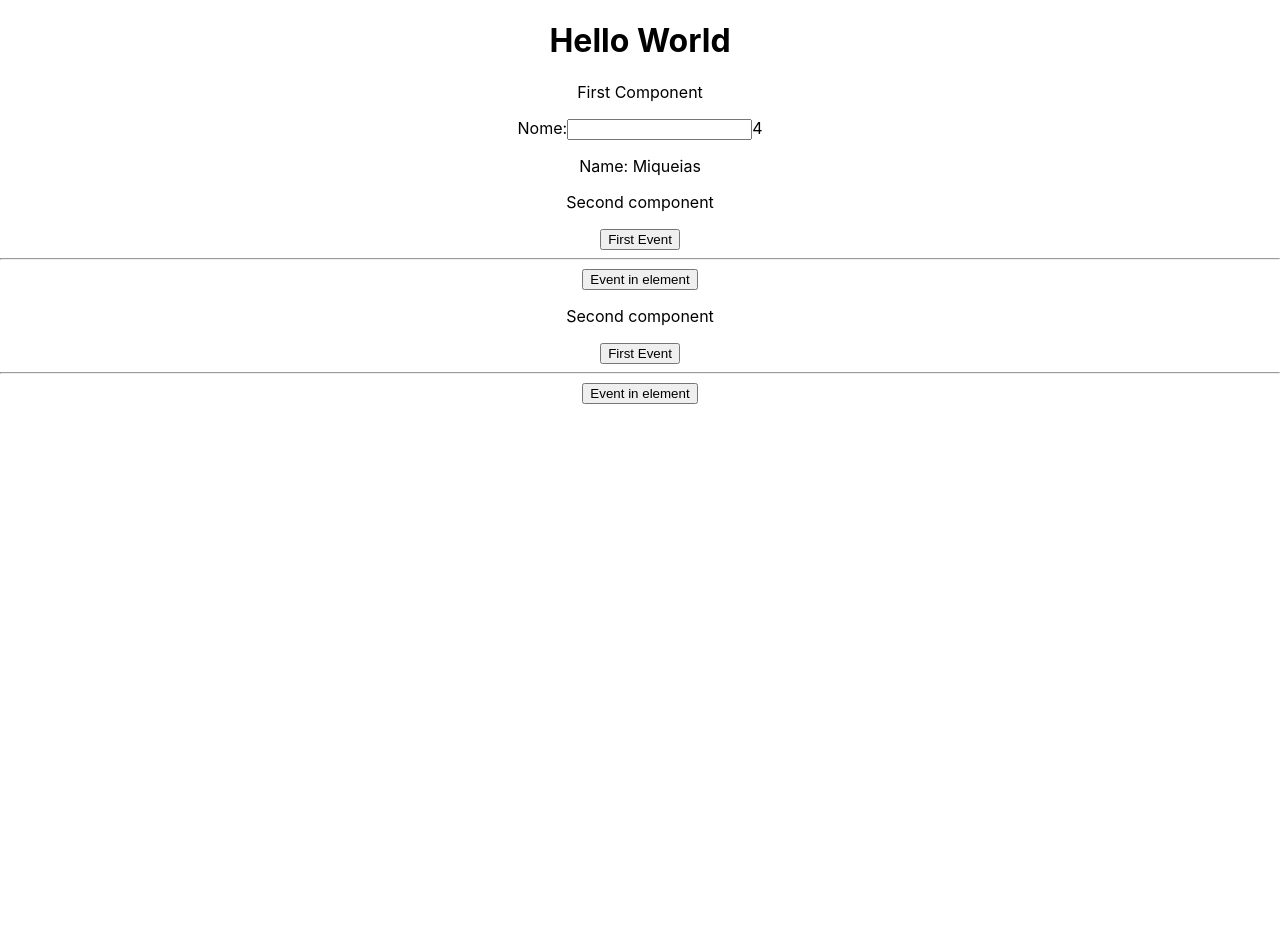
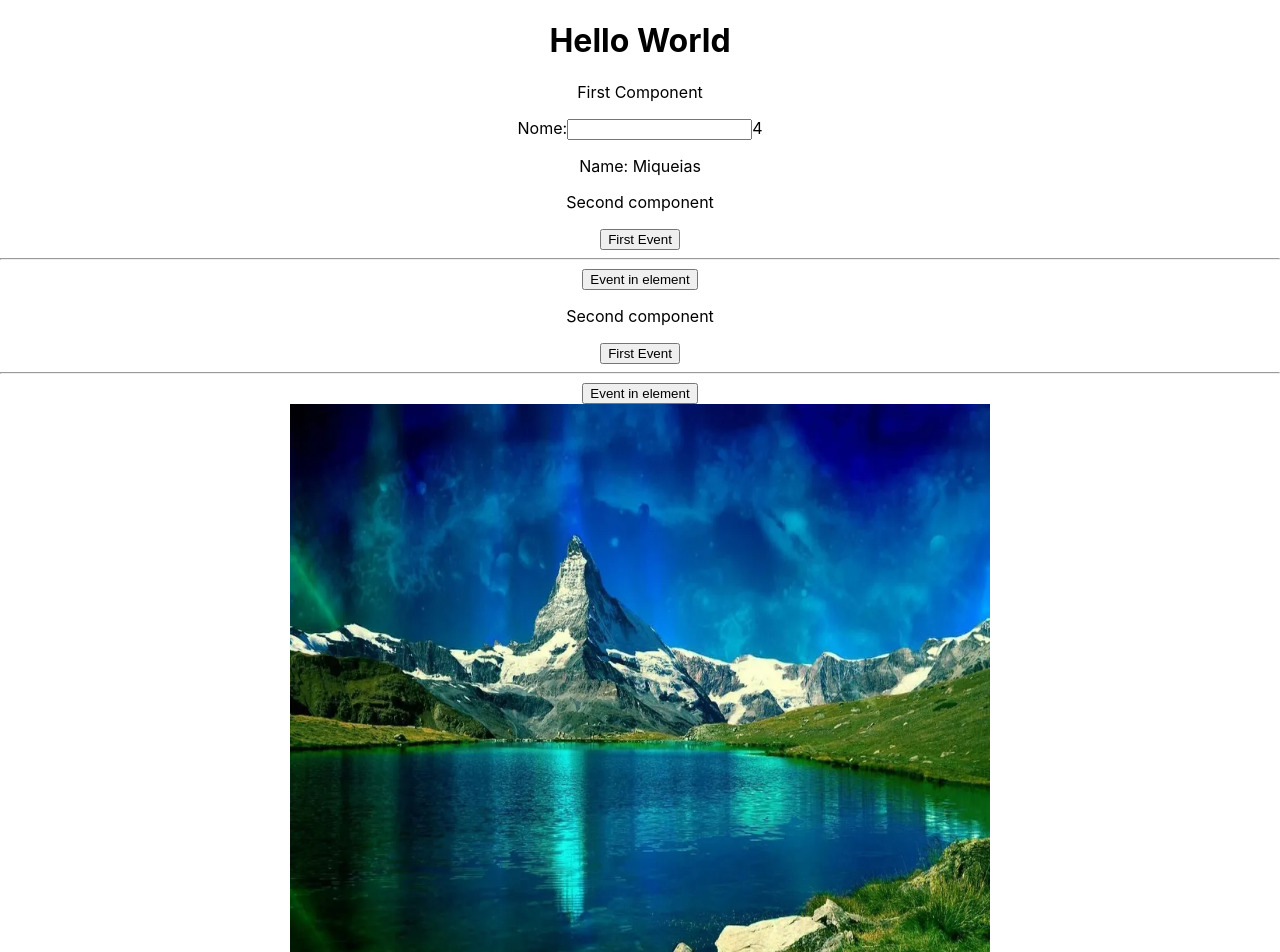
Before and after one commit to Miqueias92/curso-react, a React (Create React App) app in the folder todo-project/: page / in a window 1280 px wide. Shown: the top 952 px of the page. Before the commit the page ends 800 px from the top, so only its background shows below. Built offline with nearby package versions, Linux system fonts and the light colour scheme.

Commit message:
Add images in react project

```diff
--- a/todo-project/src/App.js
+++ b/todo-project/src/App.js
@@ -2,6 +2,7 @@ import './App.css';
 
 import AnotherComponent from './components/AnotherComponent';
 import FirstComponent from './components/FirstComponent';
+import Images from './components/Images';
 
 function App() {
   return (
@@ -9,6 +10,7 @@ function App() {
       <h1>Hello World</h1>
       <FirstComponent/>
       <AnotherComponent/>
+      <Images/>
     </div>
   );
 }
--- /dev/null
+++ b/todo-project/src/components/Images.js
@@ -0,0 +1,15 @@
+
+import beach from '../assets/image02.png'
+
+function Images() {
+    return (
+      <div>
+        {/* from public folder*/}
+        <img src="/image01.png" alt="image01"/>
+        {/* image from assets folder*/}
+        <img src={beach} alt="image02"/>
+      </div>
+    );
+}
+
+export default Images;
--- a/todo-project/src/index.css
+++ b/todo-project/src/index.css
@@ -11,3 +11,8 @@ code {
   font-family: source-code-pro, Menlo, Monaco, Consolas, 'Courier New',
     monospace;
 }
+
+img {
+  width: 700px;
+  height: 700px;
+}
```
Also changed, not shown: todo-project/public/image01.png (added), todo-project/src/assets/image02.png (added).
